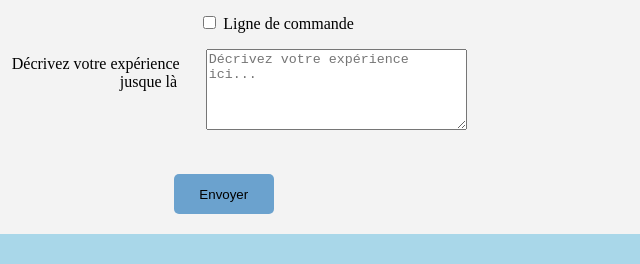
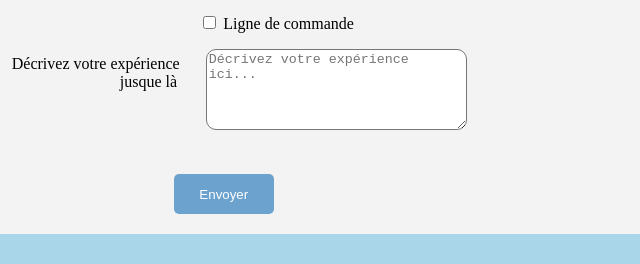
Before and after one commit to El-Tawfik17/tawfik_formulaire, a plain HTML site: page index.html in a window 1280 px wide. Shown: the part 520-784 px from the top of the page, 284-924 px from the left. Drawn offline with Linux system fonts and the light colour scheme.

Commit message:
Mise en forme du textarea et modification de la couleur du texte de bouton

```diff
--- a/index.css
+++ b/index.css
@@ -104,6 +104,7 @@ body{
        height: 30px;
        width: 100px;
        height: 40px;
+       color: white;
 
 }
  form{
@@ -118,3 +119,7 @@ body{
  h1{
         text-align: center;
  }
+ textarea{
+        border-radius: 10px;
+
+ }
```
